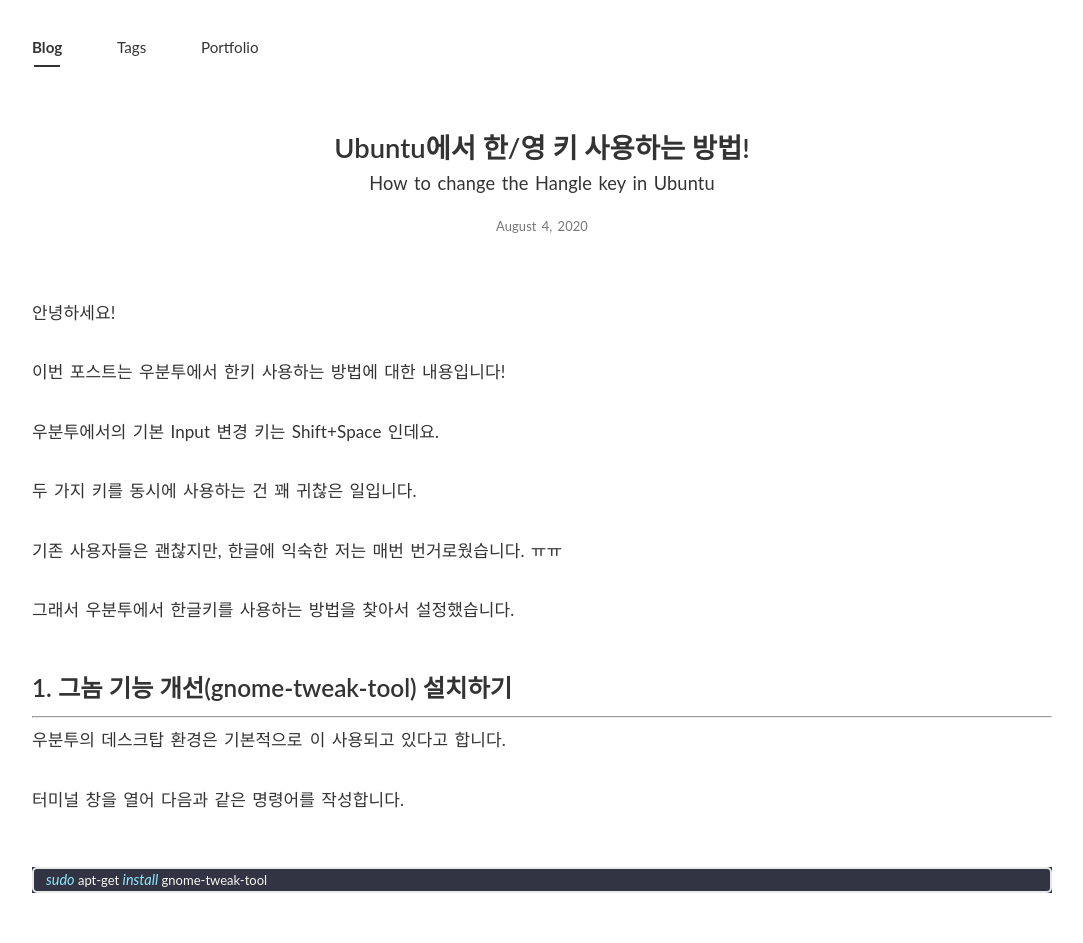
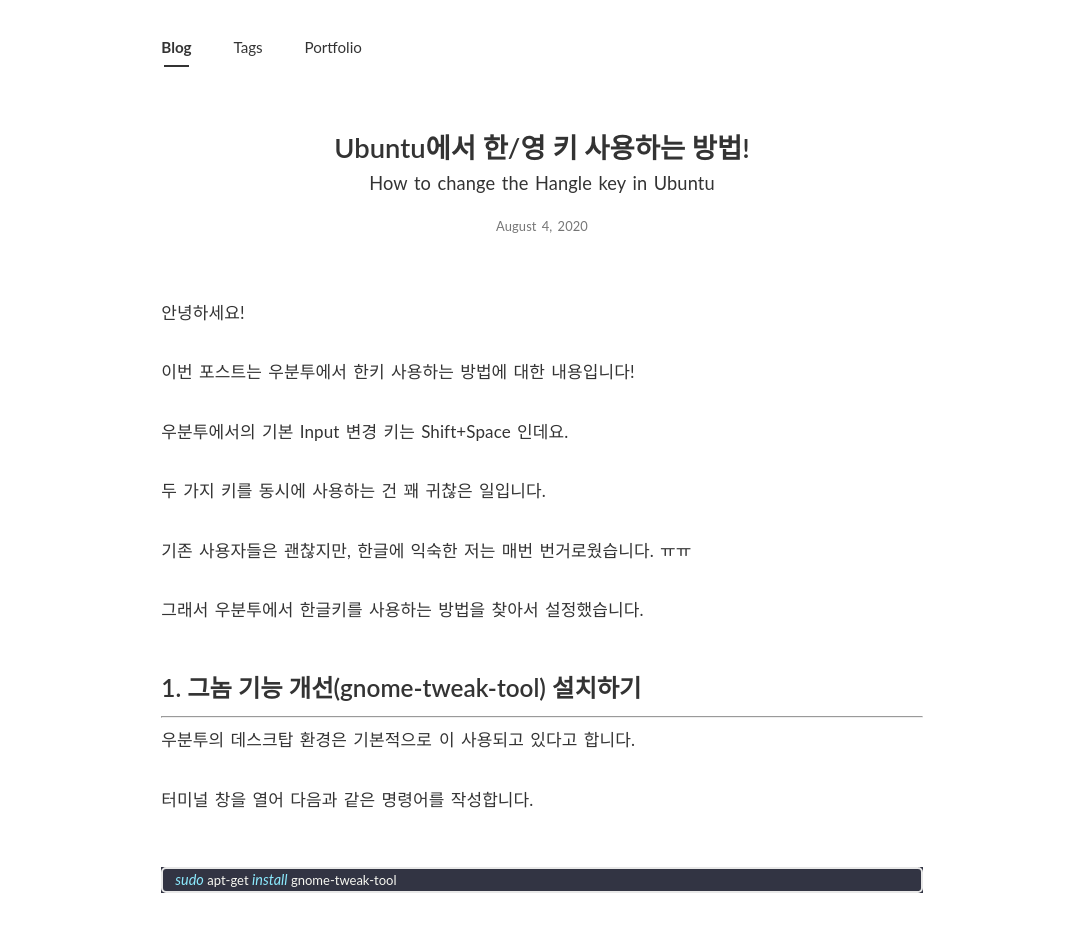
Before and after one commit to PEBpung/PEBpung.github.io, a Jekyll site: the page built from _posts/2020-08-04-ubuntu-hangle-setting.md, in a window 1280 px wide. Shown: the top 943 px of the page, without its empty margins (98-1181 px from the left). Built offline with Jekyll 4.4.1, drawn with Linux system fonts in a browser that asks for light colours; nearby versions of some CDN libraries; some web fonts are replaced; comment, search, counter and statistics services are not loaded.

Commit message:
[Add] post padding

```diff
--- a/_sass/base/_variable.scss
+++ b/_sass/base/_variable.scss
@@ -8,7 +8,7 @@
 $text-gray : rgba(0,0,0,0.54);
 
 %page-padding {
-    padding: 0px 15px !important;
+    padding: 0px 13% !important;
     margin-right: 30px !important;
     margin-left: 30px !important;
     @media (max-width: 991px) {
```
